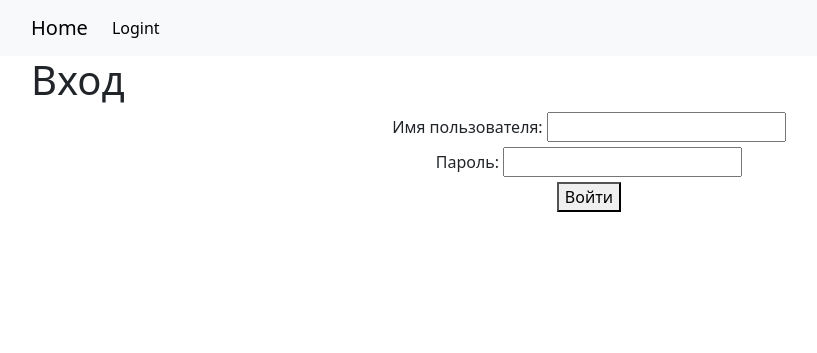
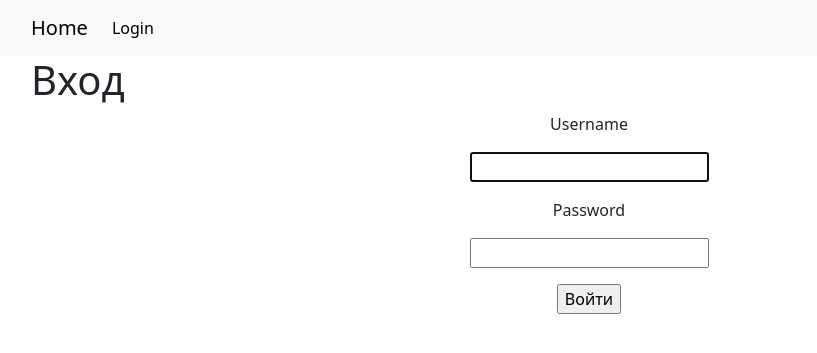
Before and after one commit to BeksultanIT/to_do_list, a Django app: page /accounts/login/ in a window 1280 px wide. Shown: the top 353 px of the page, without its empty margins (51-868 px from the left). Run offline with Django 5.2, Linux system fonts and the light colour scheme; parts of the project's set-up code (start-up, migrations or seed data) failed here and were passed over.

Commit message:
в урл добавили логинвью и удалили всю функцию в вью

```diff
--- a/To_Do_list/settings.py
+++ b/To_Do_list/settings.py
@@ -126,3 +126,5 @@ DEFAULT_AUTO_FIELD = 'django.db.models.BigAutoField'
 
 
 LOGIN_URL = 'accounts:login'
+LOGIN_REDIRECT_URL = 'webapp:index'
+LOGOUT_REDIRECT_URL = 'webapp:index'
--- a/accounts/templates/login.html
+++ b/accounts/templates/login.html
@@ -4,18 +4,6 @@
 {% block content %}
     <h1>Вход</h1>
     <form action="" method="post" class="text-center">
-        {% csrf_token %}
-        {% if has_error %}
-            <p class="form-error">Неверное имя пользователя или пароль.</p>
-        {% endif %}
-        <div class="form-group">
-            <label for="username" class="form-label">Имя пользователя:</label>
-            <input type="text" name="username" id="username">
-        </div>
-        <div class="form-group">
-            <label for="password" class="form-label">Пароль:</label>
-            <input type="password" name="password" id="password">
-        </div>
-        <button type="submit">Войти</button>
+        {% include 'partial/form.html' with button_text="Войти" %}
     </form>
 {% endblock %}
--- a/accounts/urls.py
+++ b/accounts/urls.py
@@ -1,11 +1,10 @@
-
+from django.contrib.auth.views import LoginView, LogoutView
 from django.urls import path
 
-from accounts.views import login_view, logout_view
 
 app_name = 'accounts'
 urlpatterns = [
-    path('login/', login_view, name='login'),
-    path('logout/', logout_view, name='logout'),
+    path('login/', LoginView.as_view(template_name='login.html'), name='login'),
+    path('logout/', LogoutView.as_view(), name='logout'),
 
 ]
--- a/accounts/views.py
+++ /dev/null
@@ -1,22 +0,0 @@
-from django.contrib.auth import authenticate, login, logout
-from django.shortcuts import render, redirect
-
-
-# Create your views here.
-def login_view(request):
-    context = {}
-    if request.method == 'POST':
-        username = request.POST.get('username')
-        password = request.POST.get('password')
-        user = authenticate(request, username=username, password=password)
-        if user is not None:
-            login(request, user)
-            return redirect('webapp:index')
-        else:
-            context['has_error'] = True
-    return render(request, 'login.html', context=context)
-
-
-def logout_view(request):
-    logout(request)
-    return redirect('webapp:index')
--- a/webapp/templates/base.html
+++ b/webapp/templates/base.html
@@ -23,18 +23,23 @@
             <ul class="navbar-nav">
                 {% block nav %}
                     {% if user.is_authenticated %}
-                    <li class="nav-item">
-                        <a class="nav-link active" aria-current="page" href="{% url 'webapp:add_project' %}">Add new
-                            Project</a>
-                    </li>
+                        <li class="nav-item">
+                            <a class="nav-link active" aria-current="page" href="{% url 'webapp:add_project' %}">Add new
+                                Project</a>
+                        </li>
                     {% endif %}
                     {% if user.is_authenticated %}
                         <li class="nav-item">
-                            <a class="nav-link active" aria-current="page" href="{% url 'accounts:logout' %}">Logout</a>
+                            <form action="{% url 'accounts:logout' %}" method="post">
+                                {% csrf_token %}
+                                <button class="nav-link active" type="submit">Logout</button>
+                            </form>
+
                         </li>
+
                     {% else %}
                         <li class="nav-item">
-                            <a class="nav-link active" aria-current="page" href="{% url 'accounts:login' %}">Logint</a>
+                            <a class="nav-link active" aria-current="page" href="{% url 'accounts:login' %}">Login</a>
                         </li>
                     {% endif %}
                 {% endblock %}
--- a/webapp/templates/projects/new.html
+++ b/webapp/templates/projects/new.html
@@ -6,7 +6,7 @@
 
 
 <form action="" method="post">
-    {% include 'partial/task_form.html' with button_text='Create' %}
+    {% include 'partial/form.html' with button_text='Create' %}
 </form>
 
 {% endblock %}
--- a/webapp/templates/projects/update_project.html
+++ b/webapp/templates/projects/update_project.html
@@ -6,7 +6,7 @@
 
 
     <form action="" method="post">
-        {% include 'partial/task_form.html' with button_text='Update' %}
+        {% include 'partial/form.html' with button_text='Update' %}
     </form>
 
 {% endblock %}
--- a/webapp/templates/tasks/new_task.html
+++ b/webapp/templates/tasks/new_task.html
@@ -6,7 +6,7 @@
 
 
 <form action="" method="post">
-    {% include 'partial/task_form.html' with button_text='Create' %}
+    {% include 'partial/form.html' with button_text='Create' %}
 
 </form>
 
--- a/webapp/templates/tasks/update_task.html
+++ b/webapp/templates/tasks/update_task.html
@@ -6,7 +6,7 @@
 
 
     <form action="" method="post">
-        {% include 'partial/task_form.html' with button_text='Update' %}
+        {% include 'partial/form.html' with button_text='Update' %}
 
     </form>
 
```
Also changed, not shown: webapp/templates/partial/form.html (renamed from webapp/templates/partial/task_form.html).
